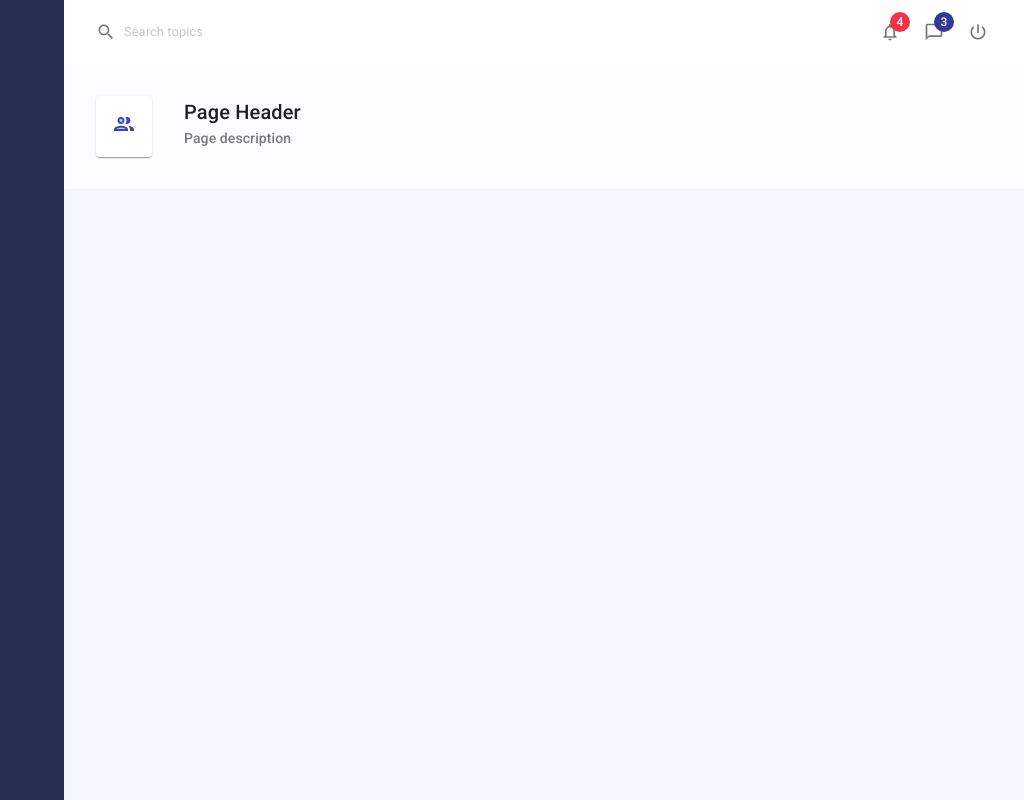
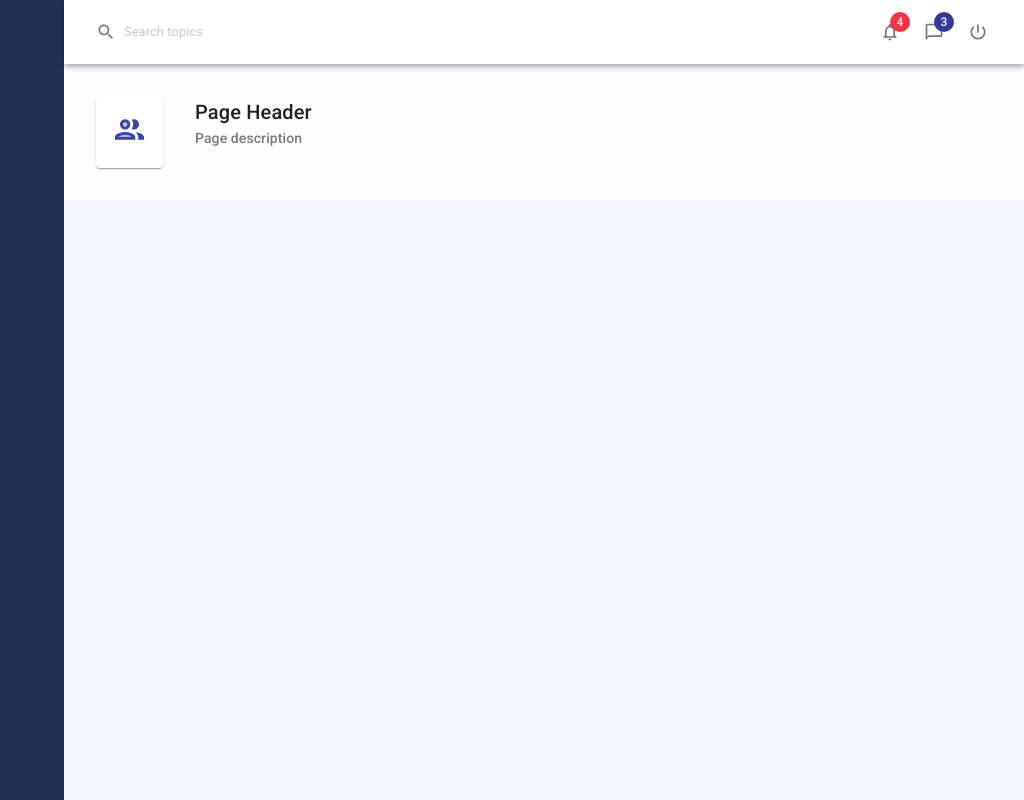
Before and after one commit to GabrielAlonso/material-ui-complete, a React (Create React App) app: page / in a window 1280 px wide. Shown: the whole page, without its empty margins (256-1280 px from the left). Built offline with nearby package versions, Linux system fonts and the light colour scheme.

Commit message:
finalizado módulo de alteração de themas

```diff
--- a/src/App/App.js
+++ b/src/App/App.js
@@ -38,12 +38,12 @@ function App() {
       <div className={classes.appMain}>
         <Header />
         <PageHeader
-        title="Page Header"
-        subTitle="Page description"
-        icon={<PeopleOutlineTwoToneIcon />}
+          title="Page Header"
+          subTitle="Page description"
+          icon={<PeopleOutlineTwoToneIcon fontSize="large" />}
         />
       </div>
-      <CssBaseline/>
+      <CssBaseline />
     </ThemeProvider>
   );
 }
--- a/src/components/Header.js
+++ b/src/components/Header.js
@@ -7,7 +7,8 @@ import SearchIcon from '@material-ui/icons/Search';
 
 const useStyles = makeStyles(theme =>({
     root: {
-        backgroundColor: '#fff'
+        backgroundColor: '#fff',
+        transform: 'translateZ(0)'
     },
     searchInput: {
         opacity: '0.6',
```
